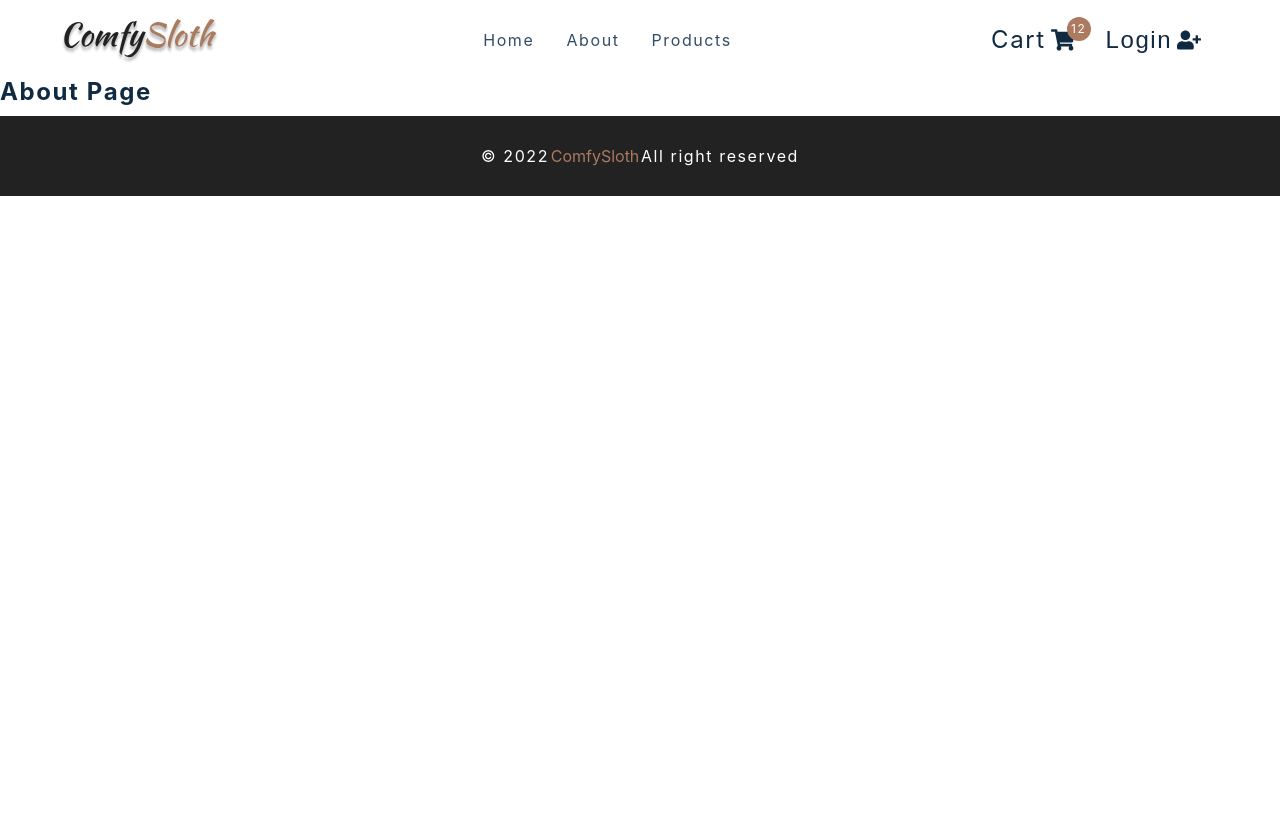
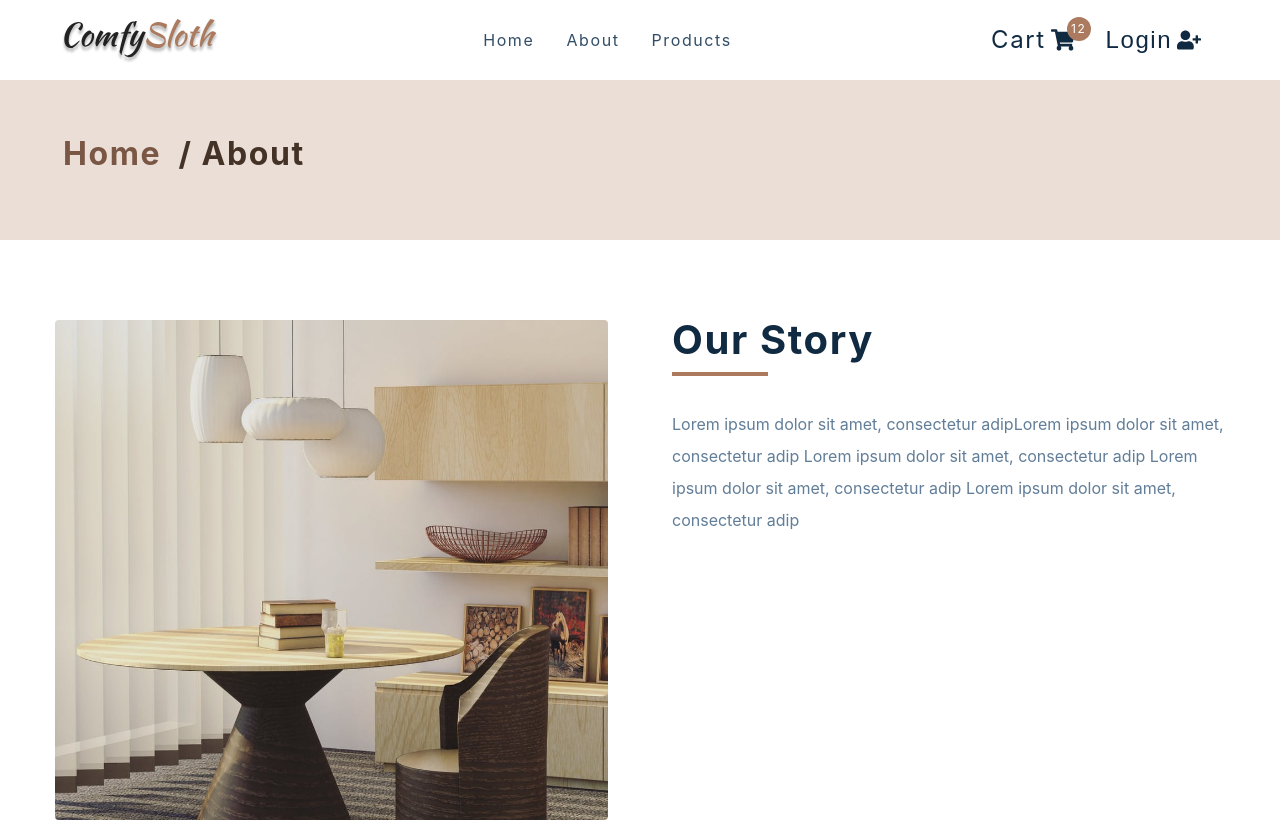
Before and after one commit to pras75299/E-commerce, a React (Create React App) app: page /about in a window 1280 px wide. Shown: the top 822 px of the page. Before the commit the page ends 800 px from the top, so only its background shows below. Built offline with nearby package versions, Linux system fonts and the light colour scheme; the HTML template or start-up script is replaced by a standard one.

Commit message:
add pagehero component, aboutpage and checkout page

```diff
--- a/src/components/PageHero.js
+++ b/src/components/PageHero.js
@@ -1,9 +1,17 @@
-import React from 'react'
-import styled from 'styled-components'
-import { Link } from 'react-router-dom'
-const PageHero = () => {
-  return <h4>page hero</h4>
-}
+import React from "react";
+import styled from "styled-components";
+import { Link } from "react-router-dom";
+const PageHero = ({ title }) => {
+  return (
+    <Wrapper>
+      <div className="section-center">
+        <h3>
+          <Link to="/">Home</Link> / {title}
+        </h3>
+      </div>
+    </Wrapper>
+  );
+};
 
 const Wrapper = styled.section`
   background: var(--clr-primary-10);
@@ -21,6 +29,6 @@
   a:hover {
     color: var(--clr-primary-1);
   }
-`
+`;
 
-export default PageHero
+export default PageHero;
--- a/src/pages/AboutPage.js
+++ b/src/pages/AboutPage.js
@@ -1,11 +1,30 @@
-import React from 'react'
-import styled from 'styled-components'
-import { PageHero } from '../components'
-import aboutImg from '../assets/hero-bcg.jpeg'
+import React from "react";
+import styled from "styled-components";
+import { PageHero } from "../components";
+import aboutImg from "../assets/hero-bcg.jpeg";
 
 const AboutPage = () => {
-  return <h4>about page</h4>
-}
+  return (
+    <main>
+      <PageHero title="about" />
+      <Wrapper className="page section section-center">
+        <img src={aboutImg} alt="nice desk" />
+        <article className="">
+          <div className="title">
+            <h2>Our Story</h2>
+            <div className="underline"></div>
+          </div>
+          <p>
+            Lorem ipsum dolor sit amet, consectetur adipLorem ipsum dolor sit
+            amet, consectetur adip Lorem ipsum dolor sit amet, consectetur adip
+            Lorem ipsum dolor sit amet, consectetur adip Lorem ipsum dolor sit
+            amet, consectetur adip
+          </p>
+        </article>
+      </Wrapper>
+    </main>
+  );
+};
 
 const Wrapper = styled.section`
   display: grid;
@@ -33,5 +52,5 @@
   @media (min-width: 992px) {
     grid-template-columns: 1fr 1fr;
   }
-`
-export default AboutPage
+`;
+export default AboutPage;
--- a/src/pages/CheckoutPage.js
+++ b/src/pages/CheckoutPage.js
@@ -1,12 +1,19 @@
-import React from 'react'
-import styled from 'styled-components'
-import { PageHero, StripeCheckout } from '../components'
+import React from "react";
+import styled from "styled-components";
+import { PageHero, StripeCheckout } from "../components";
 // extra imports
-import { useCartContext } from '../context/cart_context'
-import { Link } from 'react-router-dom'
+import { useCartContext } from "../context/cart_context";
+import { Link } from "react-router-dom";
 
 const CheckoutPage = () => {
-  return <h4>checkout page</h4>
-}
-const Wrapper = styled.div``
-export default CheckoutPage
+  return (
+    <main>
+      <PageHero title="checkout" />
+      <Wrapper className="page">
+        <h1>Checkout here</h1>
+      </Wrapper>
+    </main>
+  );
+};
+const Wrapper = styled.div``;
+export default CheckoutPage;
```
